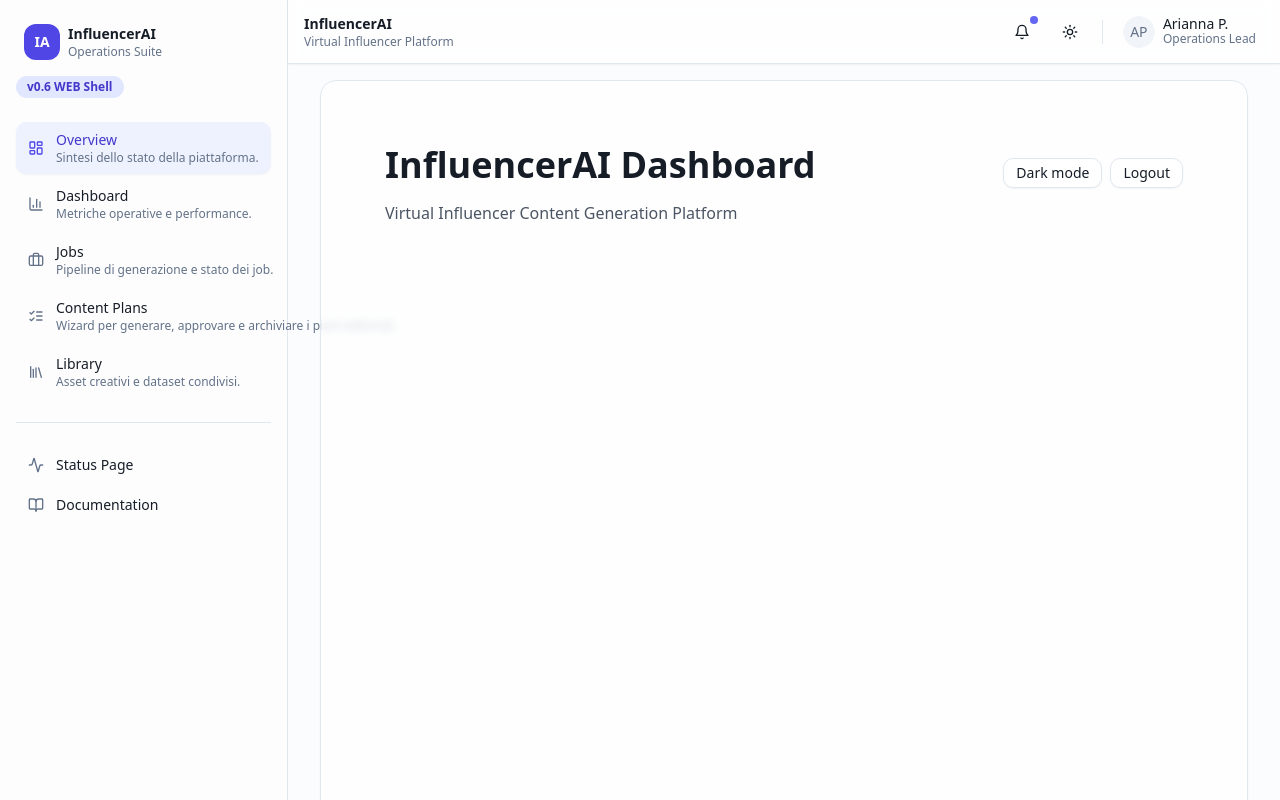
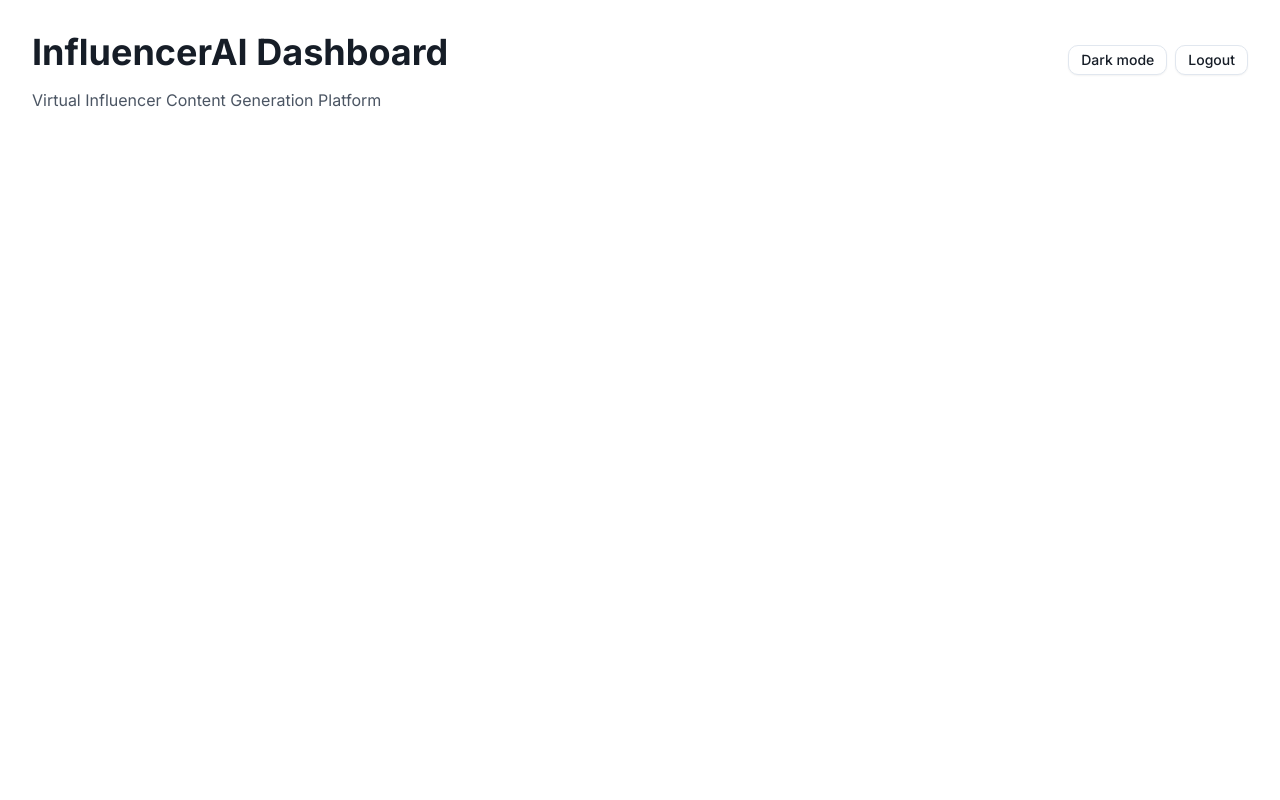
Before and after one commit to DegrassiAaron/influencerai-monorepo, a Next.js app in the folder apps/web/: page / in a window 1280 px wide. Shown: the top 800 px of the page. Built offline with nearby package versions, Linux system fonts and the light colour scheme.

Commit message:
refactor(web): consolidate dashboard app shell (#120)

```diff
--- a/apps/web/src/app/(dashboard)/layout.tsx
+++ b/apps/web/src/app/(dashboard)/layout.tsx
@@ -6,22 +6,21 @@ import type {
   AppShellNavItem,
 } from "@/components/layout/AppShell";
 
-const navItems: AppShellNavItem[] = [
+const NAV_ITEMS: AppShellNavItem[] = [
   { title: "Dashboard", href: "/dashboard" },
   { title: "Content Plans", href: "/dashboard/content-plans" },
   { title: "Jobs", href: "/dashboard/jobs" },
   { title: "Queues", href: "/dashboard/queues" },
-  { title: "Content Plans", href: "/dashboard/content-plans" },
 ];
 
-const breadcrumbs: AppShellBreadcrumb[] = [
+const ROOT_BREADCRUMBS: AppShellBreadcrumb[] = [
   { label: "Home", href: "/" },
   { label: "Dashboard" },
 ];
 
 export default function DashboardLayout({ children }: { children: ReactNode }) {
   return (
-    <AppShell breadcrumbs={breadcrumbs} navItems={navItems}>
+    <AppShell breadcrumbs={ROOT_BREADCRUMBS} navItems={NAV_ITEMS}>
       {children}
     </AppShell>
   );
--- a/apps/web/src/app/layout.tsx
+++ b/apps/web/src/app/layout.tsx
@@ -2,10 +2,7 @@ import type { Metadata } from "next";
 import type { ReactNode } from "react";
 import { Inter } from "next/font/google";
 
-import { cn } from "@/lib/utils";
-
 import "./globals.css";
-import { AppShell } from "@/components/layout/app-shell";
 import { ThemeProvider } from "@/components/theme-provider";
 import { Providers } from "./providers";
 
@@ -23,11 +20,9 @@ export default function RootLayout({
 }>) {
   return (
     <html lang="en" suppressHydrationWarning>
-      <body className="min-h-screen bg-background font-sans antialiased">
+      <body className={`${font.className} min-h-screen bg-background font-sans antialiased`}>
         <ThemeProvider>
-          <Providers>
-            <AppShell>{children}</AppShell>
-          </Providers>
+          <Providers>{children}</Providers>
         </ThemeProvider>
       </body>
     </html>
--- a/apps/web/src/components/layout/app-shell.tsx
+++ /dev/null
@@ -1,22 +0,0 @@
-import type { ReactNode } from "react";
-
-import { AppBreadcrumbs } from "./app-breadcrumbs";
-import { AppHeader } from "./app-header";
-import { AppSidebar } from "./app-sidebar";
-
-export function AppShell({ children }: { children: ReactNode }) {
-  return (
-    <div className="flex min-h-screen w-full bg-muted/30">
-      <AppSidebar />
-      <div className="flex min-h-screen flex-1 flex-col">
-        <AppHeader />
-        <main className="flex flex-1 flex-col gap-4 px-4 pb-10 pt-4 lg:px-8">
-          <AppBreadcrumbs />
-          <section className="flex-1 overflow-auto rounded-2xl border bg-card/70 shadow-sm backdrop-blur-sm">
-            <div className="h-full w-full p-4 lg:p-8">{children}</div>
-          </section>
-        </main>
-      </div>
-    </div>
-  );
-}
```
Also changed, not shown: 1 other file (tests, documents, lock files or other folders).
